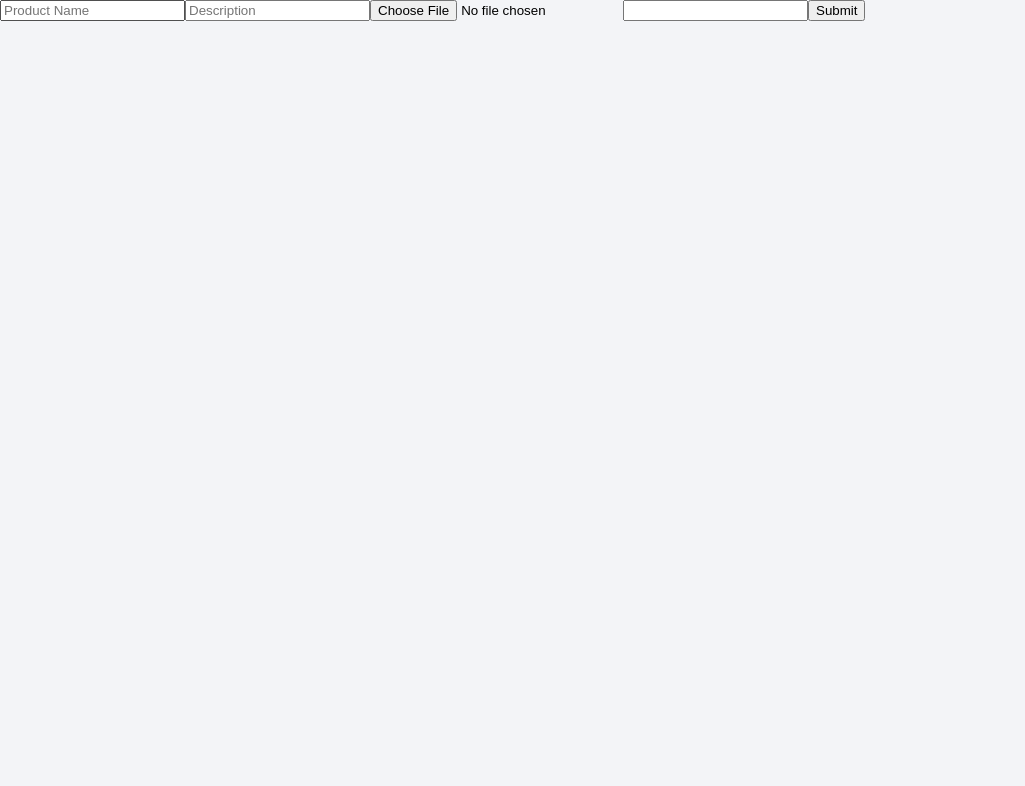
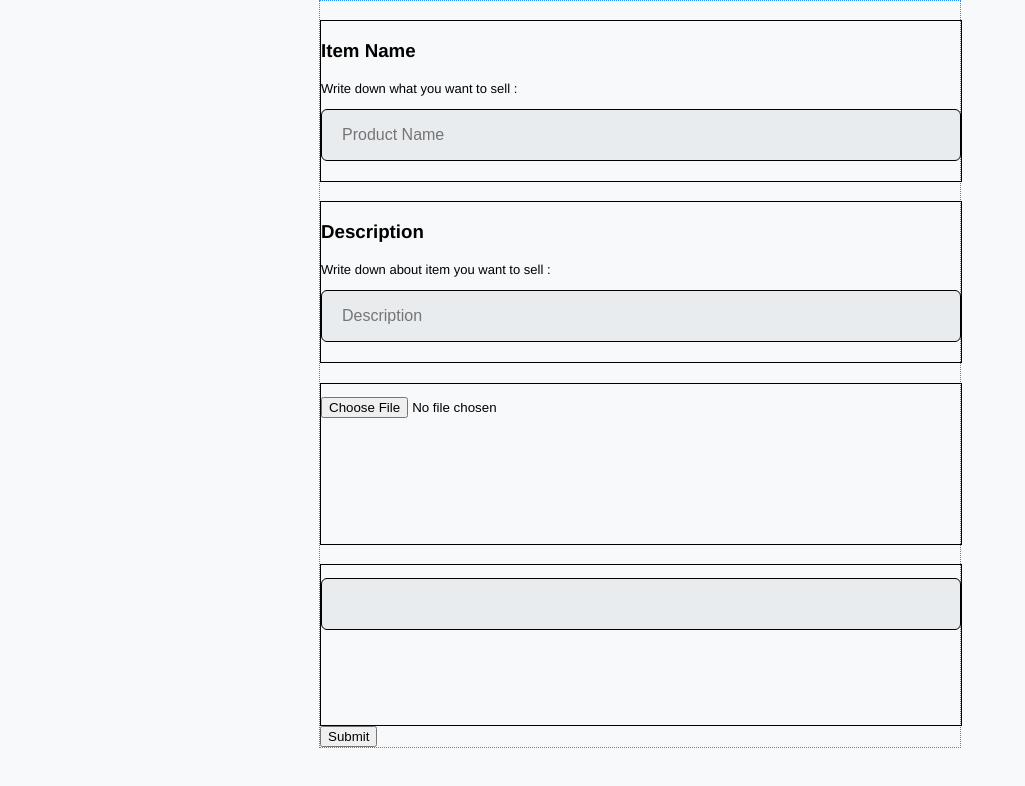
Before and after one commit to SOSNE/Marketplace_App, a React (Vite) app in the folder Web/Marketplace/: page /add in a window 1280 px wide. Shown: the top 786 px of the page, without its empty margins (0-1025 px from the left). Built offline with nearby package versions, Linux system fonts and the light colour scheme.

Commit message:
-changes-styles

```diff
--- a/Web/Marketplace/src/components/addPage/AddPage.css
+++ b/Web/Marketplace/src/components/addPage/AddPage.css
@@ -1,4 +1,41 @@
-.addImage{
-    width: 400px;
+image{
+    width: 400px ;
     height: 400px;
 }
+.fileInput::placeholder
+{
+    width: 200px;
+    height: 200px;
+}
+.offerInputBox
+{
+    width: 50%;
+    border: 1px dodgerblue dotted;
+    margin: 0 auto;
+}
+.inputBox
+{width: 100%;
+height: 20vh;
+align-items: left;
+margin-top: 3%;
+text-align: left;
+border: 1px solid black;
+
+}
+p
+{
+    font-size: small;
+}
+.offerinput
+{
+  width: 100%;
+  padding: 16px 20px;
+  border: none;
+  outline: 0;
+  font-size: 16px;
+  box-sizing: border-box;
+  background-color: var(--Main);
+  opacity: 2;
+  border: 1px solid black;
+  border-radius: 6px;
+}
--- a/Web/Marketplace/src/components/addPage/AddPage.tsx
+++ b/Web/Marketplace/src/components/addPage/AddPage.tsx
@@ -46,26 +46,39 @@ function AddPage() {
     }
 
     return (
-        <div>
+        <div className="offerInputBox">
+                <div className="inputBox"><h3>Item Name</h3>
+                <p>Write down what you want to sell :</p>
                 <input
+                className="offerinput"
                     type="text"
                     placeholder="Product Name"
                     onChange={(e) => NewOfferData.productName = e.target.value}
                 />
+                </div>
+                <div className="inputBox">
+                    <h3>Description</h3>
+                    <p>Write down about item you want to sell :</p>
                 <input
+                className="offerinput"
                     type="text"
                     placeholder="Description"
                     onChange={(e) => NewOfferData.description = e.target.value}
-                />
+                /></div>
+                <div className="inputBox"><p></p>
                 <input
                     type="file"
+                    className="fileInput"
                     placeholder="Image"
                     onChange={HandleNewFile}
-                />
-                <input
+                /></div>
+               <div className="inputBox"><p></p> <input
+                className="offerinput"
                     type='number'
                     onChange={(e) => NewOfferData.price = parseFloat(e.target.value)}
-                />
+                /></div>
+
+
                 <button onClick={handleOfferSubmit}>Submit
                 </button>
         </div>
--- a/Web/Marketplace/src/components/mainPage/MainPage.css
+++ b/Web/Marketplace/src/components/mainPage/MainPage.css
@@ -18,18 +18,13 @@
     color: var(--Border1);
 }
 .offersBox{
-    width: 86%;
+    width: 100%;
     min-height: 120vh;
-    border-radius: 10px;
-    background-color: var(--Sec);
-    -webkit-box-shadow: 0px 0px 9px -3px rgba(11, 13, 16, 1);
-    -moz-box-shadow: 0px 0px 9px -3px rgba(11, 13, 16, 1);
-    box-shadow: 0px 0px 9px -3px rgba(11, 13, 16, 1);
     display: grid;
-    max-width: 86%;
     margin: 0 auto;
-    gap: 1rem;
-    grid-template-columns: (auto-fit,minmax(320px, 1fr));
+    grid-gap: 0.5rem;
+    align-items: center;
+    grid-template-columns:auto auto auto auto;
 }
 .fotter
 {
--- a/Web/Marketplace/src/components/mainPage/TopBar.css
+++ b/Web/Marketplace/src/components/mainPage/TopBar.css
@@ -18,7 +18,7 @@
 }
 .accountButton:active {
     border-radius: 5px;
-    background-color: var(--Border1);
+    background-color: var(--Fifth);
 }
 .accountButton:active .userAccountImage{
     color: white;
@@ -32,11 +32,12 @@
     top: 50%;
     left: 3%;
     transform: translate(-50%, -50%);
+    transition: all 0.8s;
 }
 .userAccountImage{
     width: 32px;
     height: 32px;
-    color: var(--Sec);
+    color: var(--Fourth);
 }
 .inputField{
     width: 100%;
--- a/Web/Marketplace/src/components/utilities/Listing.css
+++ b/Web/Marketplace/src/components/utilities/Listing.css
@@ -1,21 +1,19 @@
 .offerBox{
-    width: 25%;
-    height: 50vh;
-    background-color: var(--Third);
-    margin: 3% 0 2% 6%;
+    width: 21%;
+    height: 55vh;
+    background-color: var(--Sec);
+    margin: 0 1% 4% 3%;
     float: inline-start;
     display: flex;
     flex-direction: column;
     align-items: center;
-    justify-content: flex-start;
-    border-radius: 3px;
-    -webkit-box-shadow: 0px 0px 9px -3px rgba(11, 13, 16, 1);
-    -moz-box-shadow: 0px 0px 9px -3px rgba(11, 13, 16, 1);
-    box-shadow: 0px 0px 9px -3px rgba(11, 13, 16, 1);
     font-size: 1.3vw;
-    text-align: center;
+    transition: all 0.5s;
 }
-
+.offerBox:hover
+{
+    background-color: var(--Third);
+}
 
 .image{
 
--- a/Web/Marketplace/src/index.css
+++ b/Web/Marketplace/src/index.css
@@ -6,13 +6,15 @@
   -moz-osx-font-smoothing: grayscale;
   margin: 0 auto;
 
-  --Main: #66789d;
-  --Sec: #A9B4CB;
-  --Blue: #A2D2FF;
-  --Third: #8899BB;
-  --LightBlue: #BDE0FE;
-  --BackGround: #F3F4F7;
-  --Border1: #0B0D10;
+  --Main: #e9ecef;
+  --Sec: #e7ecef;
+  --Fourth: #adb5bd;
+  --Third: #ced4da;
+  --Fifth: #6c757d ;
+
+  --BackGround: #f8f9fa;
+  --Border1: #212529;
+
 
 }
 body{
```
